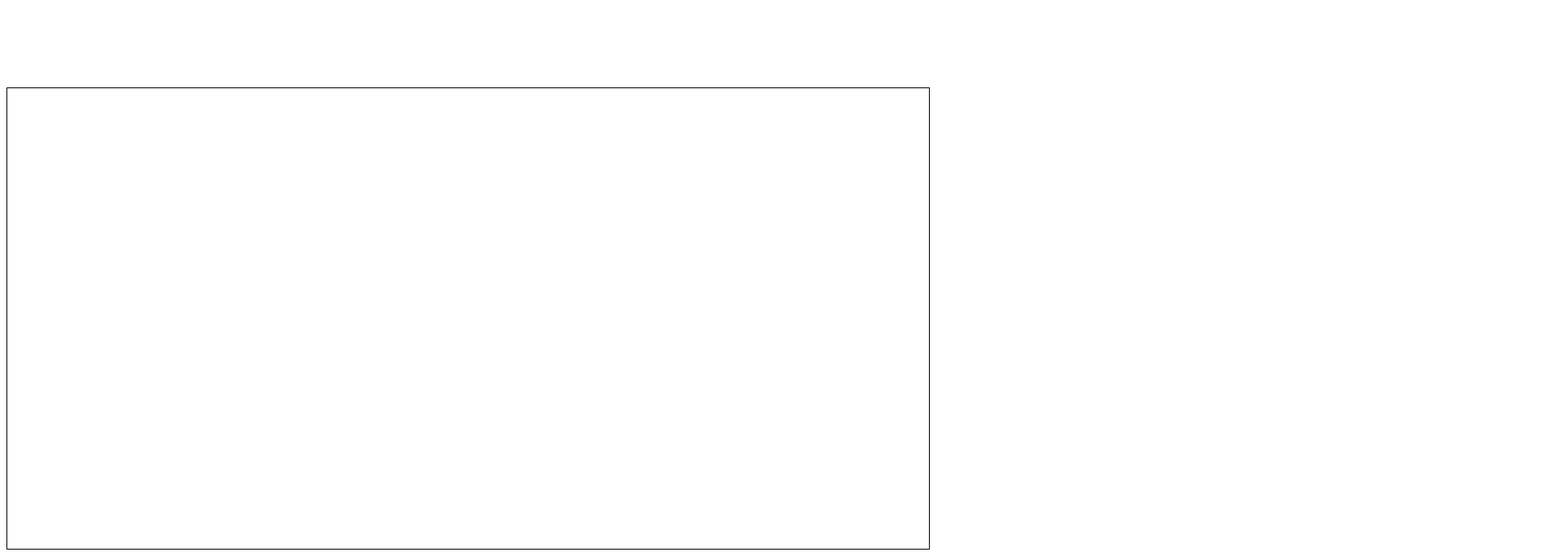
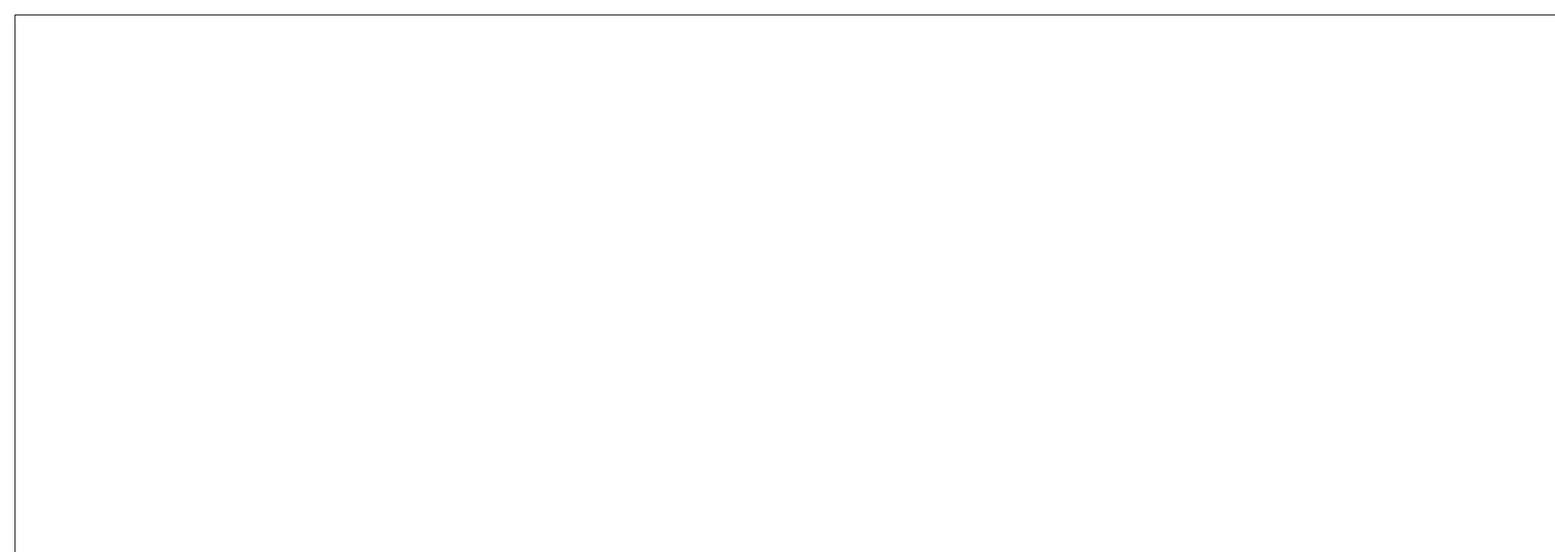
Before and after one commit to gdgunnars/WEPO-Assign-1, a plain HTML site: page index.html in a window 1280 px wide. Shown: the top 682 px of the page at 81% size, 1920 px wide, since content can reach past the window. Drawn offline with nearby package versions, Linux system fonts and the light colour scheme.

Commit message:
fix mouse coords relative to canvas

```diff
--- a/index.html
+++ b/index.html
@@ -6,7 +6,7 @@
 </head>
 <body>
 
-	<canvas id="mainCanvas" style="border:1px solid #000000;"></canvas>
+	<canvas id="mainCanvas" width="1920px" height="1080px" style="border:1px solid #000000;"></canvas>
 
 	<script src="https://ajax.googleapis.com/ajax/libs/jquery/3.1.0/jquery.min.js"></script>
 	<script src="shape.js"></script>
--- a/style.css
+++ b/style.css
@@ -2,9 +2,10 @@
    /*width: 75%;
    height: 75%;
    text-align:center;*/
-   position: relative;
+   position: absolute;
    /*left: 50%;*/
-   margin-top: 100px;
-   width: 90%;
-   margin-left: 0px;
+   margin-top: 10px;
+   width: 1920px;
+   height: 1080px;
+   margin-left: 10px;
 }
```
